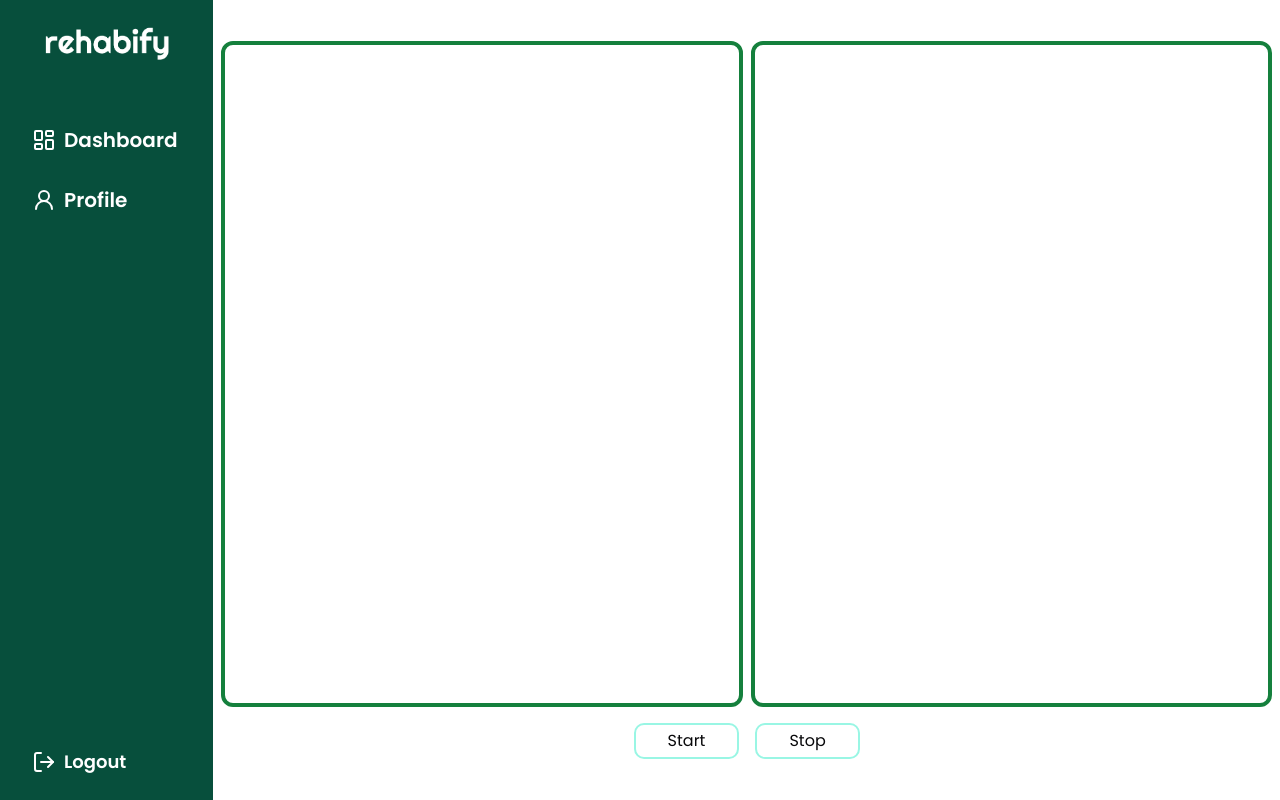
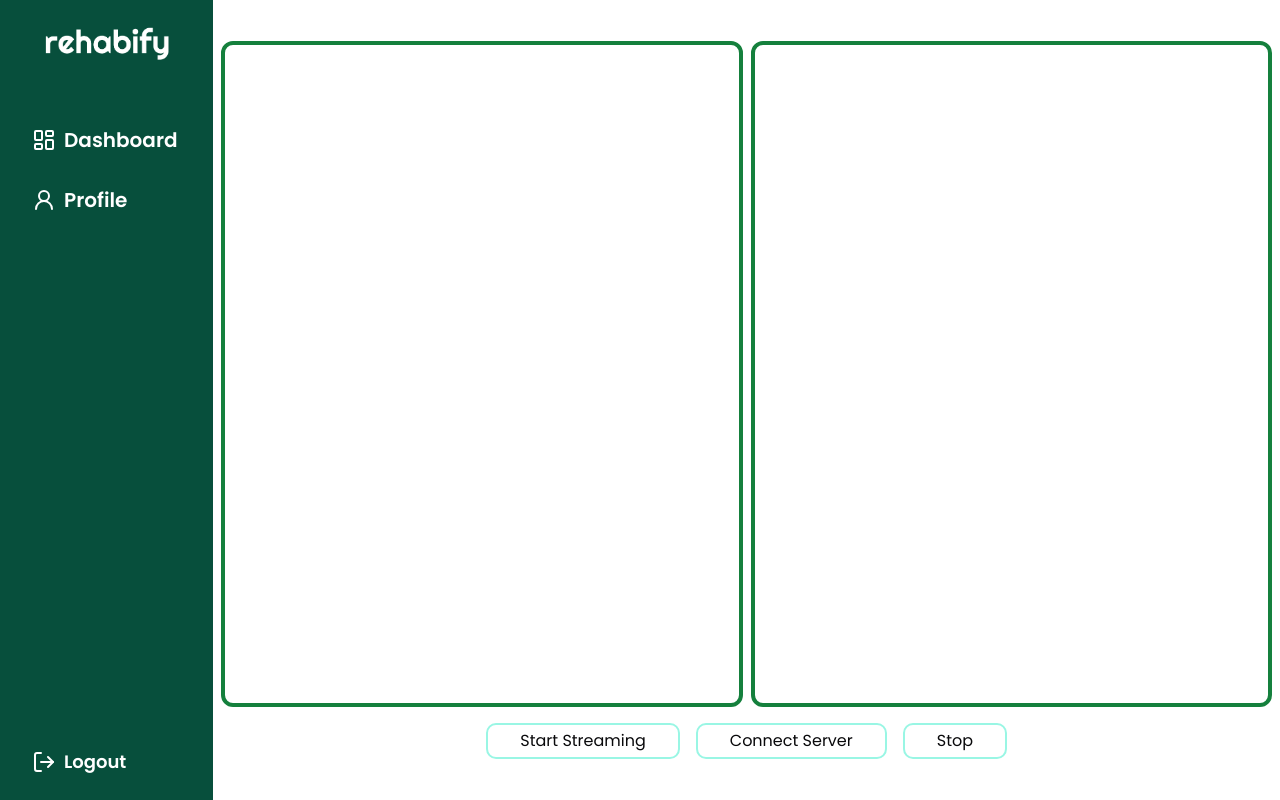
Before and after one commit to TheMercury1229/Rehabify-Frontend-Techfiestia, a Next.js app: page /exercise in a window 1280 px wide. Built offline with nearby package versions, Linux system fonts and the light colour scheme; no server answers.

Commit message:
frames sent

```diff
--- a/package.json
+++ b/package.json
@@ -10,6 +10,7 @@
   },
   "dependencies": {
     "@radix-ui/react-slot": "^1.1.0",
+    "axios": "^1.7.9",
     "class-variance-authority": "^0.7.0",
     "clsx": "^2.1.1",
     "lucide-react": "^0.460.0",
--- a/src/app/(root)/exercise/page.tsx
+++ b/src/app/(root)/exercise/page.tsx
@@ -1,6 +1,7 @@
 "use client";
-import React, { useRef, useState } from "react";
+import React, { useEffect, useRef, useState } from "react";
 import { io, Socket } from "socket.io-client";
+import axios from "axios";
 
 export default function Exercise() {
     const videoRef = useRef<HTMLVideoElement>(null);
@@ -9,53 +10,64 @@ export default function Exercise() {
     const streamingRef = useRef<boolean>(false);
     const mediaStreamRef = useRef<MediaStream | null>(null);
     const [response, setResponse] = useState<string | null>(null);
+    const [stepImages, setStepImages] = useState<string[] | null>(null);
 
-    // Handle socket response for frame processing
-    socketRef.current.on("frame-response", (message: string) => {
+    socketRef.current.on("frame-response", (message) => {
         console.log("Frame response received:", message);
         setResponse(message); // Update state with the response
     });
 
+    useEffect(()=>{
+        async function getSteps(){
+            const response = await axios.get("http://localhost:5000/exercise/getExercise");
+            setStepImages(response.data);
+            console.log(response.data);
+        }
+        getSteps();
+    } , [])
     const startStreaming = async () => {
         if (streamingRef.current) return;
         streamingRef.current = true;
 
         try {
+            // Request video stream with user media API
             const stream = await navigator.mediaDevices.getUserMedia({ video: true });
+
+            // Ensure the stream is valid
+            if (!stream) {
+                throw new Error("No video stream available");
+            }
+
+            // Assign stream to the video element
             mediaStreamRef.current = stream;
-
             if (videoRef.current) {
                 videoRef.current.srcObject = stream;
                 videoRef.current.play();
             }
 
             const canvas = canvasRef.current;
-            if (!canvas) return;
-
             const context = canvas.getContext("2d");
-            if (!context) return;
 
             const sendFrame = () => {
                 if (!streamingRef.current) return;
 
-                context.drawImage(videoRef.current as HTMLVideoElement, 0, 0, canvas.width, canvas.height);
-
+                context.drawImage(videoRef.current, 0, 0, canvas.width, canvas.height);
                 canvas.toBlob(
                     (blob) => {
-                        if (blob && socketRef.current.connected) {
+                        if (socketRef.current.connected) {
                             socketRef.current.emit("frame", blob);
                         }
                     },
                     "image/jpeg",
                     0.7
                 );
-
                 setTimeout(sendFrame, 100); // Adjust frame rate
             };
 
             sendFrame();
         } catch (err) {
             console.error("Error accessing webcam:", err);
+            alert("Failed to access webcam. Please make sure the camera is available and permissions are granted.");
         }
     };
 
@@ -71,51 +83,28 @@ export default function Exercise() {
     };
 
     return (
-        // <div>
-        //   <video ref={videoRef} style={{ width: "100%", maxHeight: "300px" }} autoPlay playsInline />
-        //   <canvas ref={canvasRef} style={{ display: "none" }} width={640} height={480} />
-        //   <div>
-        //     <button onClick={startStreaming}>Start Streaming</button>
-        //     <button onClick={stopStreaming}>Stop Streaming</button>
-        //   </div>
-        //   {response && <div>{response}</div>}
-        // </div>
-
         <div className="flex flex-col h-screen justify-center items-center px-2">
-
             <div className="flex flex-row h-5/6 w-full space-x-2">
-
                 <div className="w-1/2 border-4 border-green-700 rounded-lg overflow-hidden">
-                    <video
-                        ref={videoRef}
-                        className="w-full h-full object-cover "
-                        autoPlay
-                        playsInline
-                    />
+                    <video ref={videoRef} className="w-full h-full object-cover" autoPlay playsInline />
+                    <canvas ref={canvasRef} style={{ display: "none" }} width="640" height="480" />
                 </div>
-
-
                 <div className="w-1/2 rounded-lg border-4 border-green-700">
-
+                    {/* Step images or additional content */}
                 </div>
             </div>
 
-
             <div className="w-full flex justify-center space-x-4 mt-4">
-                <div
-                    onClick={startStreaming}
-                    className="rounded-md border-2 border-[#99F6E4] py-1 px-8 text-base cursor-pointer"
-                >
-                    Start
+                <div onClick={startStreaming} className="rounded-md border-2 border-[#99F6E4] py-1 px-8 text-base cursor-pointer">
+                    Start Streaming
                 </div>
-                <div
-                    onClick={stopStreaming}
-                    className="rounded-md border-2 border-[#99F6E4] py-1 px-8 text-base cursor-pointer"
-                >
+                <div onClick={startStreaming} className="rounded-md border-2 border-[#99F6E4] py-1 px-8 text-base cursor-pointer">
+                    Connect Server
+                </div>
+                <div onClick={stopStreaming} className="rounded-md border-2 border-[#99F6E4] py-1 px-8 text-base cursor-pointer">
                     Stop
                 </div>
             </div>
         </div>
-
     );
-};
+}
```
Also changed, not shown: 1 other file (tests, documents, lock files or other folders).
